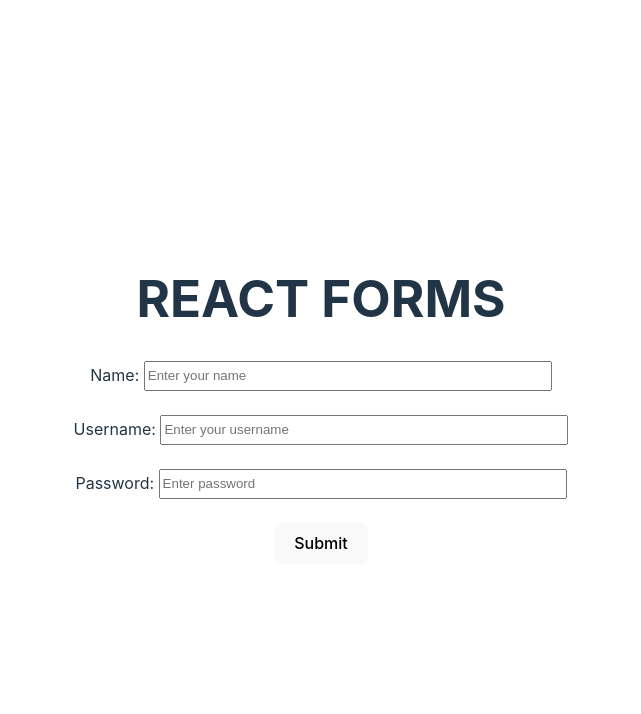
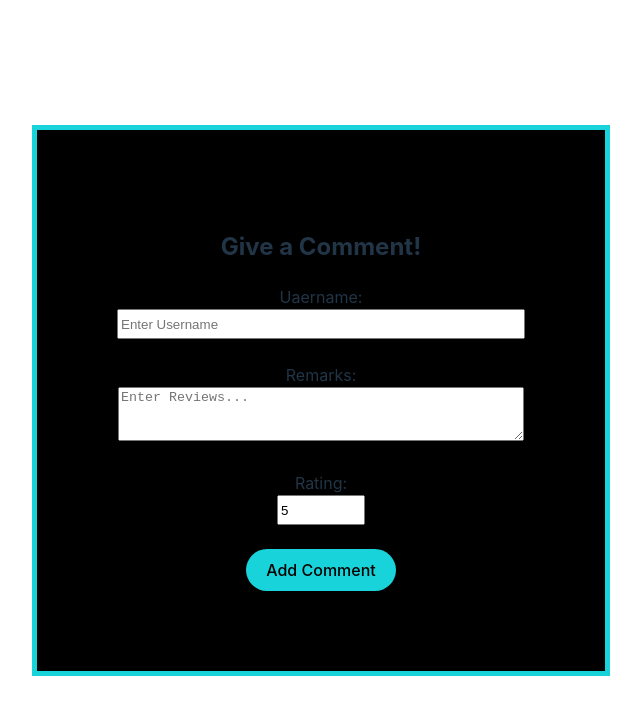
Before and after one commit to JajoriaYogesh04/ReactJS, a React (Vite) app in the folder chapter6/react-forms/: page / in a window 1280 px wide. Shown: the top 714 px of the page, without its empty margins (319-960 px from the left). Built offline with nearby package versions, Linux system fonts and the light colour scheme.

Commit message:
Created Commetns Form

```diff
--- a/chapter6/react-forms/src/App.jsx
+++ b/chapter6/react-forms/src/App.jsx
@@ -1,10 +1,12 @@
 
 import './App.css'
 import Form from './Form'
+import CommentsForm from './CommentsForm'
 
 function App() {
   return(
-    <Form></Form>
+    // <Form></Form>
+    <CommentsForm></CommentsForm>
   )
 }
 
--- /dev/null
+++ b/chapter6/react-forms/src/CommentsForm.jsx
@@ -0,0 +1,40 @@
+import { useState } from "react"
+
+export default function CommentsForm(){
+    let [formData, setFormData]= useState({
+        username: "",
+        remarks: "",
+        rating: 5,
+    })
+
+    let handleInputChange=(event)=>{
+        setFormData((prevObj)=>{
+            return {...prevObj, [event.target.name]:event.target.value}
+        })
+    }
+
+    let handleFormSubmit=(event)=>{
+        event.preventDefault();
+        console.log(formData);
+        setFormData({
+            username: "",
+            remarks: "",
+            rating: 5,
+        })
+    }
+
+    return(
+        <div style={{backgroundColor:"black", padding:"5rem", border:"5px solid #19D3DA"}}>
+            <h2>Give a Comment!</h2>
+            <form onSubmit={handleFormSubmit}>
+                <label htmlFor="username">Uaername: </label><br />
+                <input type="text" onChange={handleInputChange} name="username" value={formData.username} id="username" placeholder="Enter Username" style={{height:"1.5rem", width:"25rem"}}/><br /><br />
+                <label htmlFor="remarks">Remarks: </label><br />
+                <textarea onChange={handleInputChange} name="remarks" value={formData.remarks} id="remarks" placeholder="Enter Reviews..." style={{height:"3rem", width:"25rem"}}></textarea><br /><br />
+                <label htmlFor="rating">Rating: </label><br />
+                <input type="number" onChange={handleInputChange} name="rating" value={formData.rating} id="rating" placeholder="Rating" min={1} max={5} style={{height:"1.5rem", width:"5rem"}}/><br /><br />
+                <button style={{borderRadius:"25px", backgroundColor:"#19D3DA", color:"black"}}>Add Comment</button>
+            </form>
+        </div>
+    )
+}
--- a/chapter6/react-forms/src/Form.jsx
+++ b/chapter6/react-forms/src/Form.jsx
@@ -17,7 +17,7 @@ export default function Form(){
     //     // console.log(event.target.value);
     //     setUsername(event.target.value)
     // }
-    let changeFormData= (event)=>{
+    let handleInputChange= (event)=>{
         // console.log(event.target.name);
         // console.log(event.target.value);
         // let fieldName= event.target.name;
@@ -45,11 +45,11 @@ export default function Form(){
         <h1>REACT FORMS</h1>
         <form onSubmit={handleSubmit}>
             <label htmlFor="name">Name: </label>
-            <input type="text" value={formData.name} name='name' onChange={changeFormData} id='name' placeholder='Enter your name' style={{height:"1.5rem", width:"25rem"}}/><br/><br/>
+            <input type="text" value={formData.name} name='name' onChange={handleInputChange} id='name' placeholder='Enter your name' style={{height:"1.5rem", width:"25rem"}}/><br/><br/>
             <label htmlFor="username">Username: </label>
-            <input type="text" value={formData.username} name='username' onChange={changeFormData} id='username' placeholder='Enter your username' style={{height:"1.5rem", width:"25rem"}}/><br/><br/>
+            <input type="text" value={formData.username} name='username' onChange={handleInputChange} id='username' placeholder='Enter your username' style={{height:"1.5rem", width:"25rem"}}/><br/><br/>
             <label htmlFor="password">Password: </label>
-            <input type="password" value={formData.password} name='password' onChange={changeFormData} id='username' placeholder='Enter password' style={{height:"1.5rem", width:"25rem"}}/><br/><br/>
+            <input type="password" value={formData.password} name='password' onChange={handleInputChange} id='password' placeholder='Enter password' style={{height:"1.5rem", width:"25rem"}}/><br/><br/>
             <button>Submit</button>
         </form>
         </>
```
